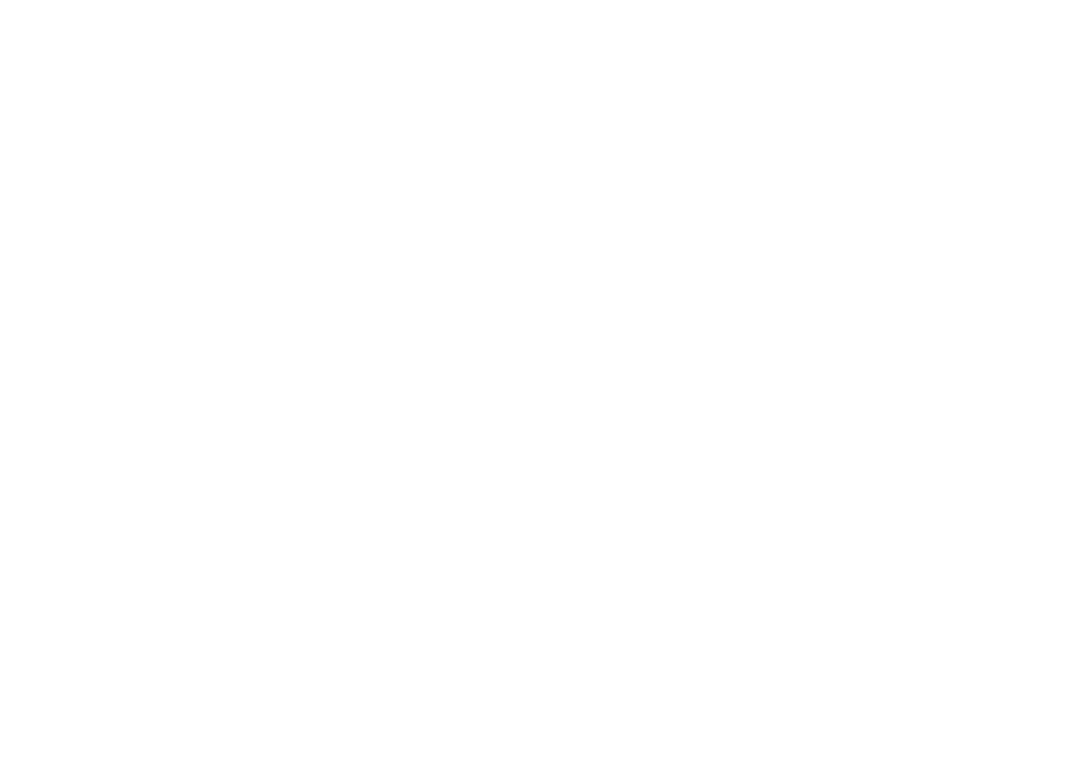
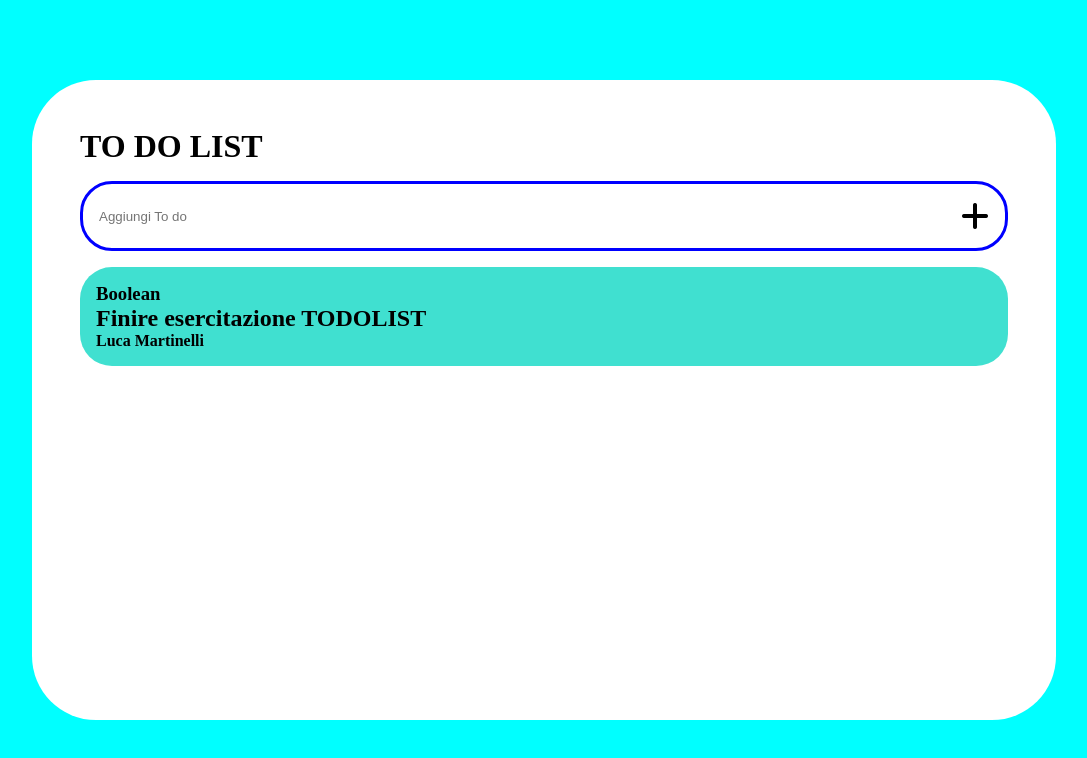
Before and after one commit to Luega/vue-todolist, a plain HTML site: page index.html in a window 1280 px wide. Shown: the whole page, without its empty margins (96-1183 px from the left). Drawn offline with Linux system fonts and the light colour scheme.

Commit message:
static todolist

```diff
--- a/css/style.css
+++ b/css/style.css
@@ -0,0 +1,47 @@
+* {
+    margin: 0;
+    padding: 0;
+    box-sizing: border-box;
+}
+.container {
+    width: 100%;
+    height: 100vh;
+    display: flex;
+    background-color: aqua;
+}
+.box {
+    width: 80%;
+    height: 80%;
+    margin: auto;
+    padding: 3em;
+    background-color: white;
+    border-radius: 4em;
+}
+.input-box {
+    display: flex;
+    justify-content: space-around;
+    margin: 1em 0;
+    border: 3px solid blue;
+    padding: 1em;
+    border-radius: 2em;
+}
+.input-box i {
+    font-size: 2em;
+}
+.input-box input {
+    width: calc(100% - 2em);
+    border-style: none;
+    outline: none;
+}
+.input-box:focus-within {
+    border-color: red;
+}
+.todo-list ul {
+    list-style: none;
+}
+.todo-list ul li {
+    margin-bottom: 1em;
+    padding: 1em;
+    background-color: turquoise;
+    border-radius: 2em;
+}
--- a/index.html
+++ b/index.html
@@ -4,10 +4,35 @@
     <meta charset="UTF-8">
     <meta http-equiv="X-UA-Compatible" content="IE=edge">
     <meta name="viewport" content="width=device-width, initial-scale=1.0">
+    <link rel="stylesheet" href="https://cdnjs.cloudflare.com/ajax/libs/font-awesome/6.0.0-beta3/css/all.min.css" integrity="sha512-Fo3rlrZj/k7ujTnHg4CGR2D7kSs0v4LLanw2qksYuRlEzO+tcaEPQogQ0KaoGN26/zrn20ImR1DfuLWnOo7aBA==" crossorigin="anonymous" referrerpolicy="no-referrer" />
     <link rel="stylesheet" href="css/style.css">
     <title>To Do List</title>
 </head>
 <body>
+    <div class="container">
+        <div class="box">
+            <header class="header">
+                <h1 class="title">TO DO LIST</h1>
+            </header>
+            <main>
+                <div class="add">
+                    <div class="input-box">
+                        <input type="text" placeholder="Aggiungi To do">
+                        <i class="fas fa-plus"></i>
+                    </div>
+                </div>
+                <div class="todo-list">
+                    <ul>
+                        <li>
+                            <h3>Boolean</h3>
+                            <h2>Finire esercitazione TODOLIST</h2>
+                            <h4>Luca Martinelli</h4>
+                        </li>
+                    </ul>
+                </div>
+            </main>
+        </div>
+    </div>
     <script src="js/script.js"></script>
 </body>
 </html>
```
Also changed, not shown: js/script.js (+9 -0 lines).
